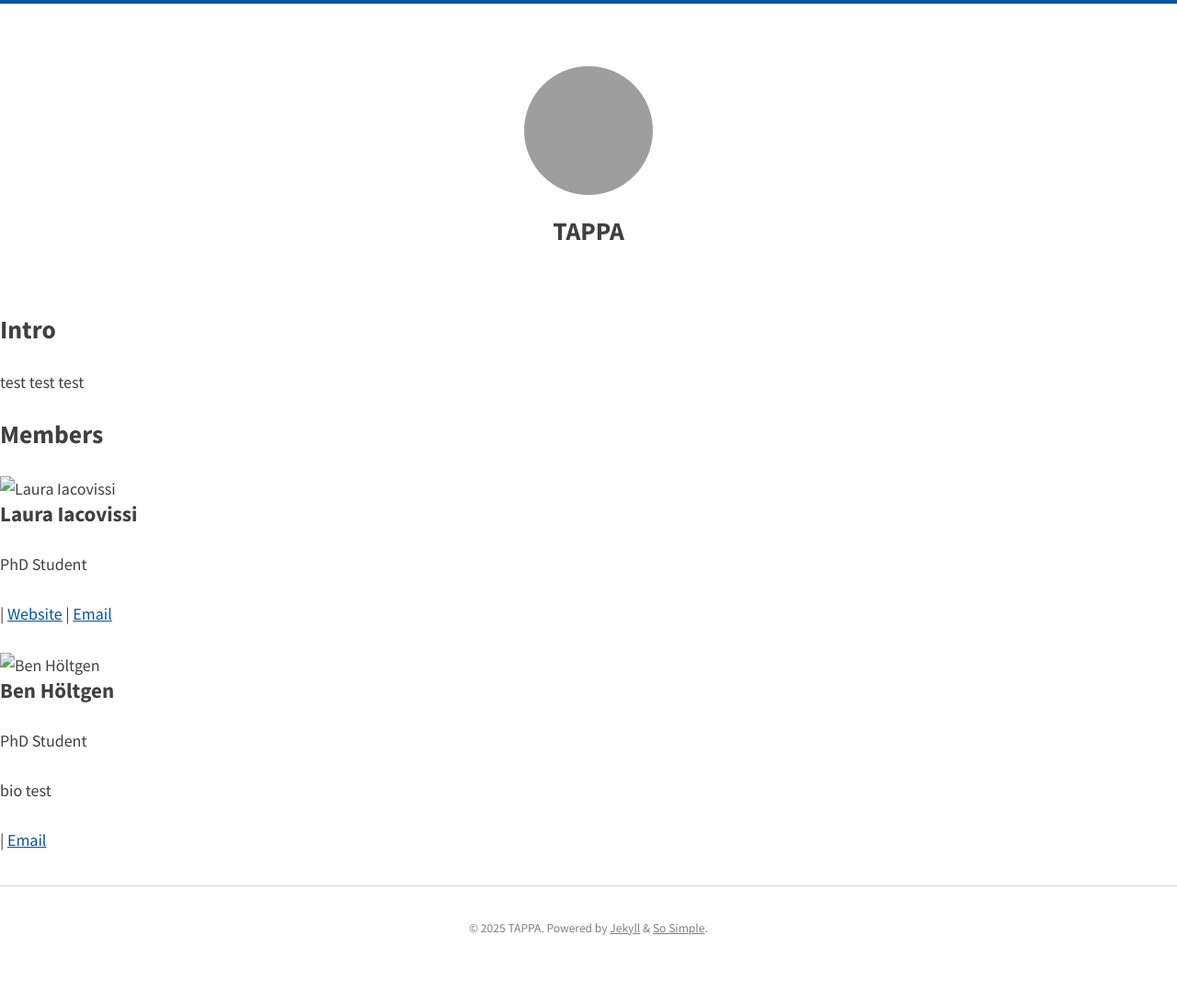
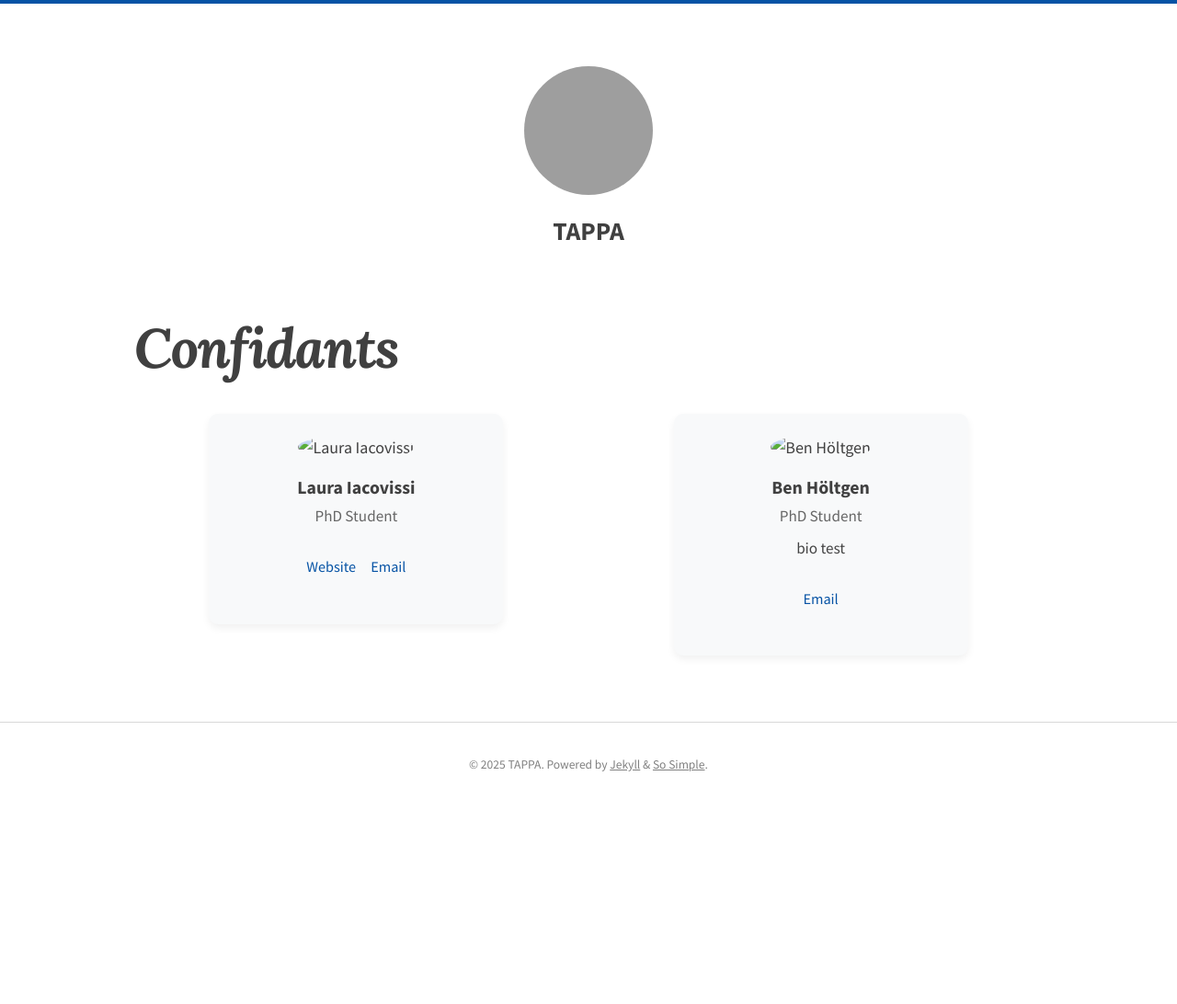
Before and after one commit to tappa-org/tappa-org.github.io, a Jekyll site: the page built from confidants.md, in a window 1280 px wide. Shown: the whole page at 92% size. Built offline with Jekyll 4.4.1, drawn with Linux system fonts in a browser that asks for light colours; nearby versions of some CDN libraries; after the commit the page ends 914 px from its top, so only the background shows below that; grey boxes are pictures that could not be loaded.

Commit message:
in line confidants page style

```diff
--- a/_layouts/members.html
+++ /dev/null
@@ -1,40 +0,0 @@
----
-layout: default
----
-
-{{ content }}
-
-<div class="members-board">
-  <div class="member-container">
-    {% for member in site.data.members %}
-      <div class="member-card">
-        {% if member.photo %}
-          <img src="{{ member.photo | relative_url }}" alt="{{ member.name }}" class="member-photo">
-        {% endif %}
-        <div class="member-info">
-          <h3>{{ member.name }}</h3>
-          {% if member.role %}
-            <p class="role">{{ member.role }}</p>
-          {% endif %}
-          {% if member.bio %}
-            <p class="bio">{{ member.bio }}</p>
-          {% endif %}
-          <p class="links">
-            {% if member.github %}
-              <a href="{{ member.github }}" target="_blank">GitHub</a>
-            {% endif %}
-            {% if member.website %}
-              | <a href="{{ member.website }}" target="_blank">Website</a>
-            {% endif %}
-            {% if member.linkedin %}
-              | <a href="{{ member.linkedin }}" target="_blank">LinkedIn</a>
-            {% endif %}
-            {% if member.email %}
-              | <a href="mailto:{{ member.email }}">Email</a>
-            {% endif %}
-          </p>
-        </div>
-      </div>
-    {% endfor %}
-  </div>
-</div>
--- a/assets/css/style.scss
+++ b/assets/css/style.scss
@@ -17,49 +17,3 @@
 .navbar a:hover {
   color: #007bff;                  /* Change color on hover */
 }
-
-.member-container {
-  display: grid;
-  grid-template-columns: repeat(auto-fit, minmax(250px, 1fr));
-  gap: 20px;
-  justify-items: center;
-}
-
-.member-card {
-  background-color: #f8f9fa;
-  border-radius: 10px;
-  padding: 20px;
-  text-align: center;
-  box-shadow: 0 4px 6px rgba(0, 0, 0, 0.1);
-  max-width: 300px;
-}
-
-.member-photo {
-  width: 150px;
-  height: 150px;
-  border-radius: 50%;
-  margin-bottom: 15px;
-  object-fit: cover;
-}
-
-.member-info h3 {
-  font-size: 1.2rem;
-  margin-bottom: 10px;
-}
-
-.member-info p.role {
-  font-size: 1rem;
-  color: #666;
-  margin-bottom: 10px;
-}
-
-.member-info p.links a {
-  font-size: 0.9rem;
-  color: #007bff;
-  text-decoration: none;
-  margin: 0 5px;
-}
-
-.member-info p.links a:hover {
-  color: #0056b3;
-}
--- a/confidants.md
+++ b/confidants.md
@@ -1,12 +1,78 @@
 ---
-layout: members
-title: TAPPA Confidant System
-# permalink: /Events/
-entries_layout: grid #list
+layout: page
+title: Confidants
+permalink: /confidants/
 ---
 
-## Intro
+<style>
+/* Inline styles for the members/confidants board (kept on this page only) */
+.members-board {
+  display: flex;
+  justify-content: center;
+  margin: 2rem 0;
+}
+.member-container {
+  display: grid;
+  grid-template-columns: repeat(auto-fit, minmax(240px, 1fr));
+  gap: 1.25rem;
+  width: 100%;
+  max-width: 1100px;
+  align-items: start;
+  justify-items: center;
+}
+.member-card {
+  background: #f8f9fa;
+  border-radius: 10px;
+  padding: 1.25rem;
+  text-align: center;
+  box-shadow: 0 4px 8px rgba(0,0,0,0.06);
+  width: 100%;
+  max-width: 320px;
+}
+.member-photo {
+  width: 150px;
+  height: 150px;
+  border-radius: 50%;
+  object-fit: cover;
+  margin-bottom: 0.75rem;
+}
+.member-info h3 { margin: 0.35rem 0; font-size: 1.1rem; }
+.member-info p.role { margin: 0.25rem 0; color: #666; font-size: 0.95rem; }
+.member-info p.bio { font-size: 0.95rem; color: #444; margin-top: 0.5rem; }
+.member-info .links { margin-top: 0.5rem; }
+.member-info .links a { margin: 0 0.35rem; text-decoration: none; font-size: 0.9rem; }
+@media (max-width: 480px) { .member-photo { width: 120px; height: 120px; } }
+</style>
 
-test test test
+<div class="members-board">
+  <div class="member-container">
+    {% comment %}
+      This chooses your data file. If your members file is _data/confidants.yml this will use it;
+      otherwise it falls back to _data/members.yml.
+    {% endcomment %}
+    {% if site.data.confidants %}
+      {% assign datafile = site.data.confidants %}
+    {% else %}
+      {% assign datafile = site.data.members %}
+    {% endif %}
 
-## Members
+    {% for member in datafile %}
+      <div class="member-card">
+        {% if member.photo %}
+          <img src="{{ member.photo | relative_url }}" alt="{{ member.name }}" class="member-photo">
+        {% endif %}
+        <div class="member-info">
+          <h3>{{ member.name }}</h3>
+          {% if member.role %}<p class="role">{{ member.role }}</p>{% endif %}
+          {% if member.bio %}<p class="bio">{{ member.bio }}</p>{% endif %}
+          <p class="links">
+            {% if member.github %}<a href="{{ member.github }}" target="_blank">GitHub</a>{% endif %}
+            {% if member.website %}<a href="{{ member.website }}" target="_blank">Website</a>{% endif %}
+            {% if member.linkedin %}<a href="{{ member.linkedin }}" target="_blank">LinkedIn</a>{% endif %}
+            {% if member.email %}<a href="mailto:{{ member.email }}">Email</a>{% endif %}
+          </p>
+        </div>
+      </div>
+    {% endfor %}
+  </div>
+</div>
```
